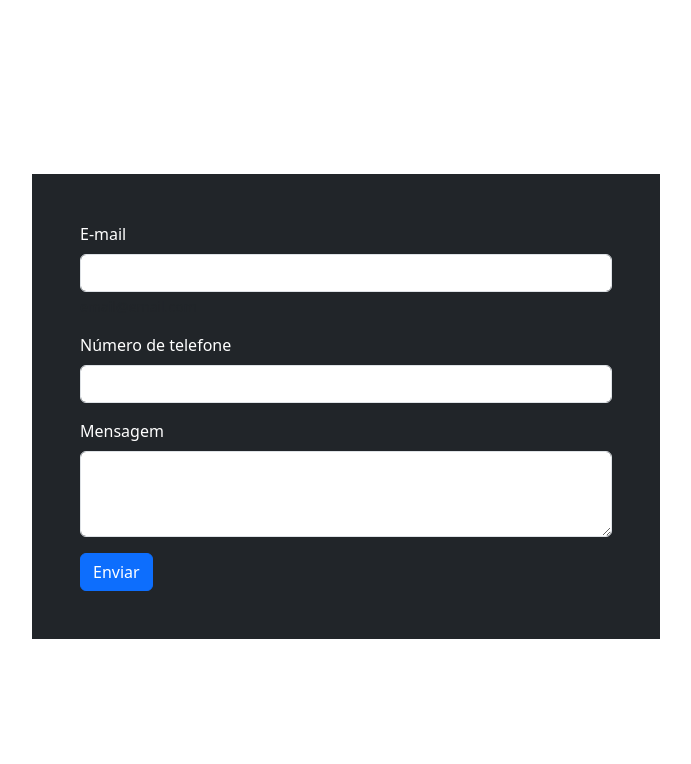
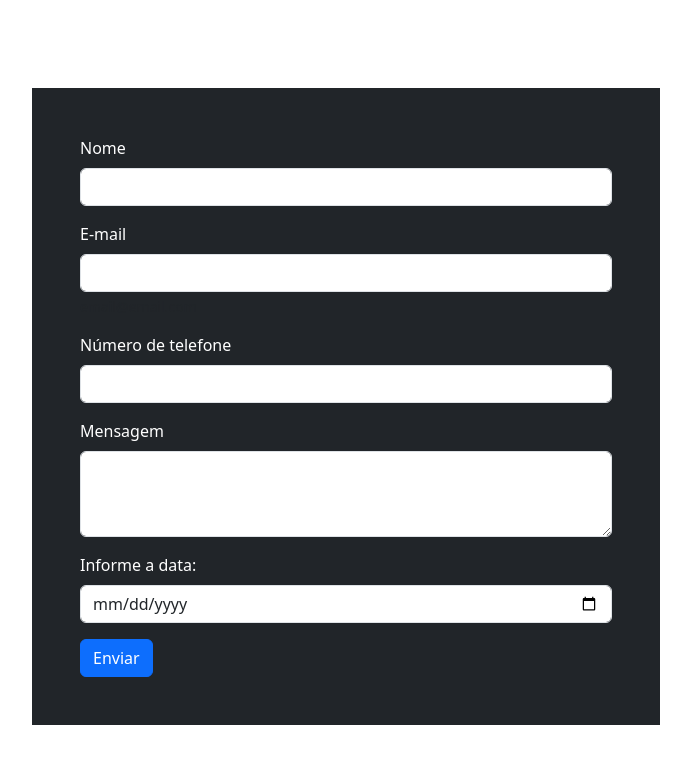
Before and after one commit to luscasmartinez/meu-primeiro-site, a website: page index.html in a window 1280 px wide. Shown: the part 3045-3809 px from the top of the page, without its empty margins (294-985 px from the left). Drawn offline with nearby package versions, Linux system fonts and the light colour scheme.

Commit message:
add date form

```diff
--- a/index.html
+++ b/index.html
@@ -204,6 +204,10 @@
     <form class="col-12 col-md-6 bg-dark text-white p-5">
       <!-- Restante dos campos do formulário -->
       <div class="mb-3">
+        <label for="nome" class="form-label">Nome</label>
+        <input type="email" class="form-control" id="nome" aria-describedby="nomeHelp">
+      </div>
+      <div class="mb-3">
         <label for="email1" class="form-label">E-mail</label>
         <input type="email" class="form-control" id="email1" aria-describedby="emailHelp">
         <div id="emailHelp" class="form-text">email@email.com</div>
@@ -215,6 +219,13 @@
       <div class="mb-3">
         <label for="textarea1" class="form-label">Mensagem</label>
         <textarea class="form-control" id="textarea1" rows="3"></textarea>
+      </div>
+
+      <div class="mb-3">
+        <label fot="inputDate" class="form-label"> Informe a data:</label>
+        <div class="form-group">
+          <input type="date" class="form-control" id="data">
+        </div>
       </div>
 
       <!-- Botão para enviar o formulário -->
```
